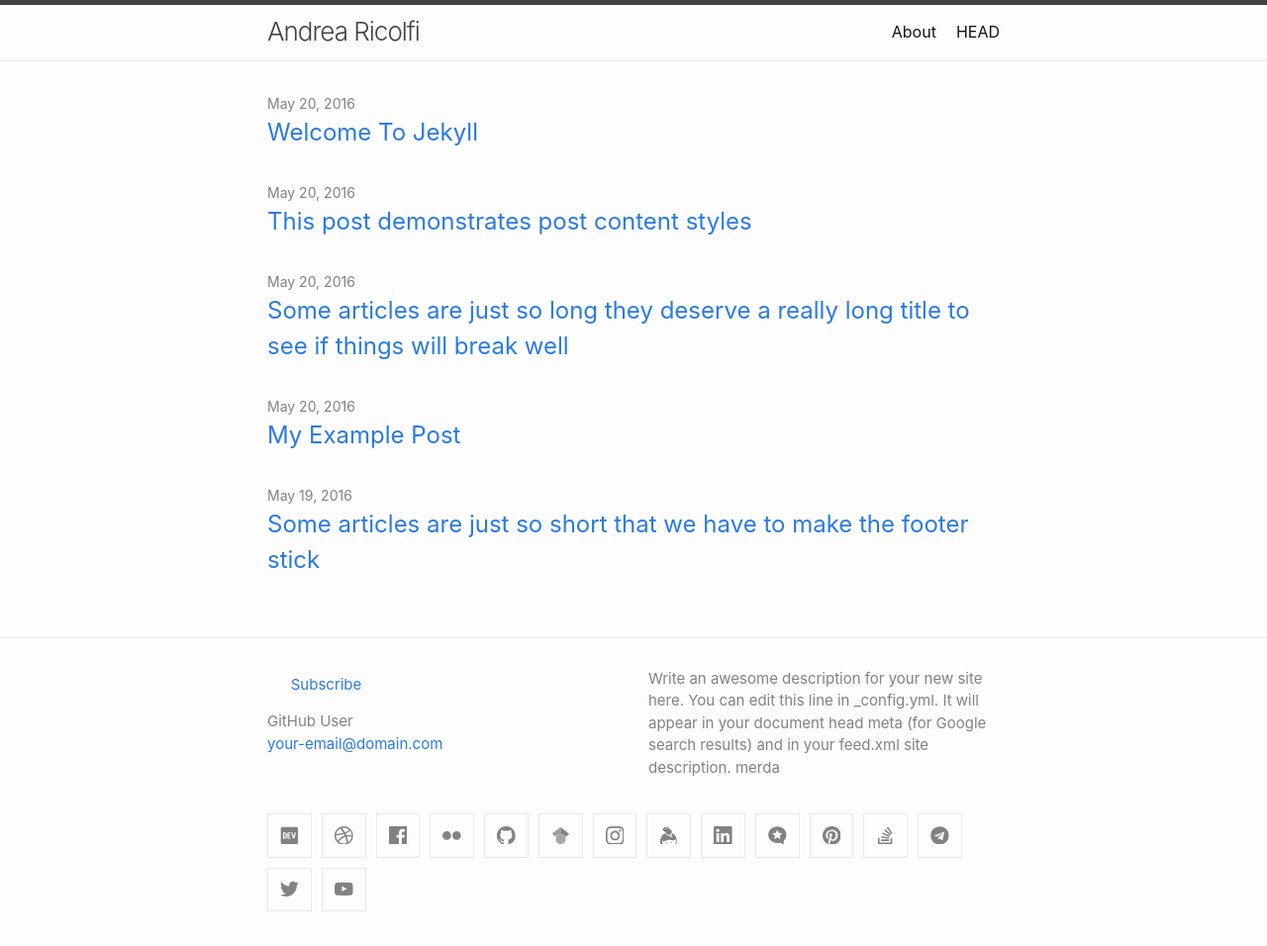
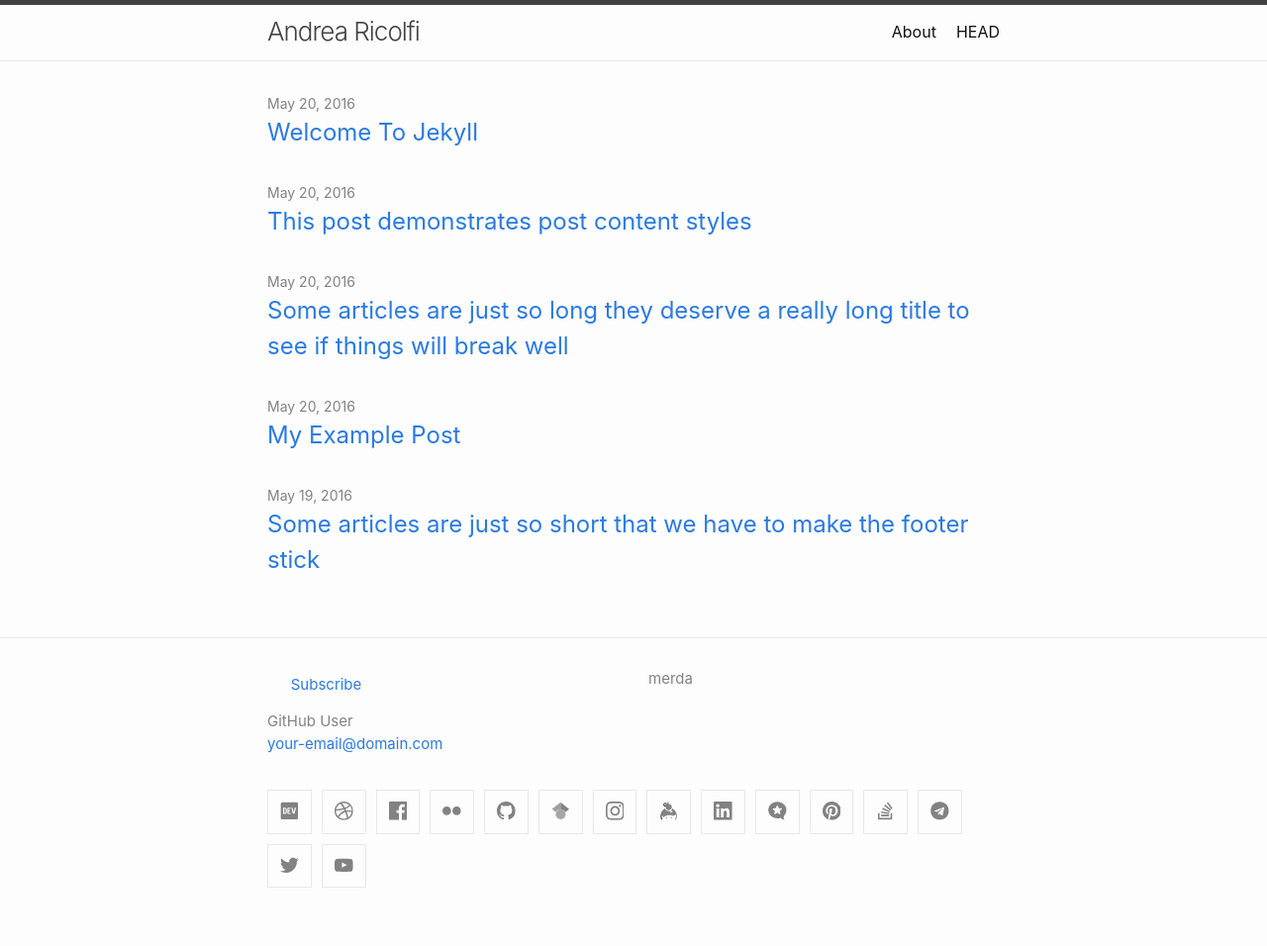
Before and after one commit to atricolfi/aricolfi.github.io, a Jekyll site: the page built from index.md, in a window 1280 px wide. Shown: the whole page at 99% size. Built offline with Jekyll 4.4.1, drawn with Linux system fonts in a browser that asks for light colours; after the commit the page ends 932 px from its top, so only the background shows below that.

Commit message:
Update _config.yml

```diff
--- a/_config.yml
+++ b/_config.yml
@@ -3,9 +3,7 @@
   name: GitHub User
   email: your-email@domain.com
 description: > # this means to ignore newlines until "show_excerpts:"
-  Write an awesome description for your new site here. You can edit this
-  line in _config.yml. It will appear in your document head meta (for
-  Google search results) and in your feed.xml site description. merda
+ merda
 
 show_excerpts: false # set to true to show excerpts on the homepage
 
```
